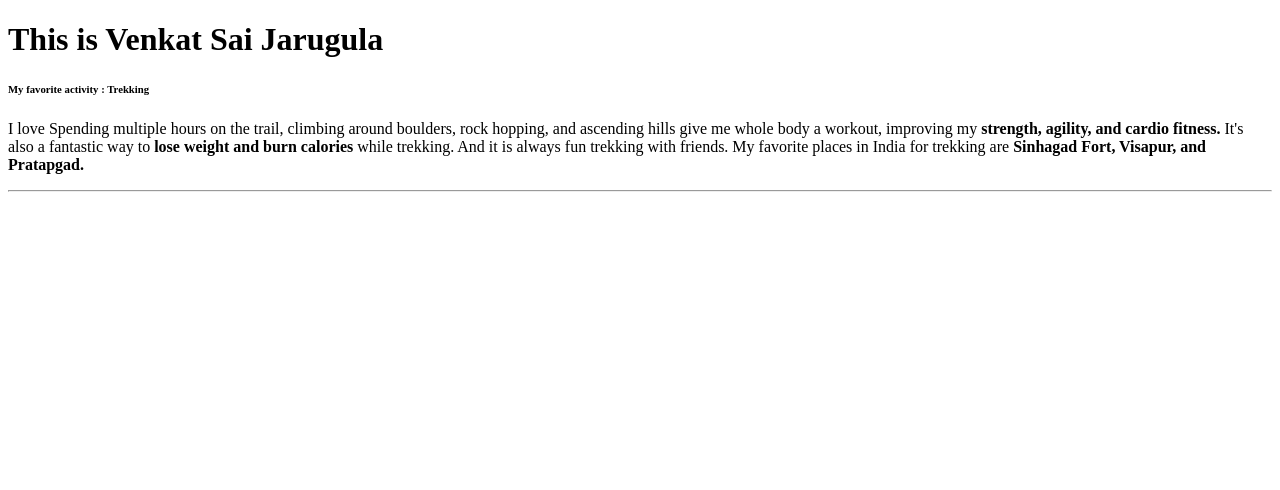
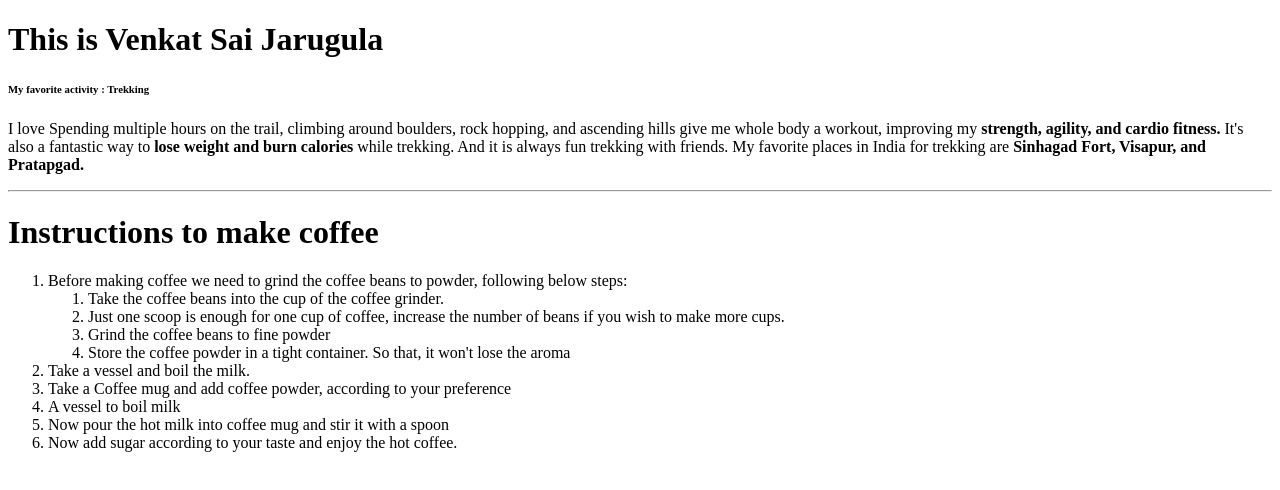
Before and after one commit to 44-563-Web-Apps-S21/webapps-s21-assignment-3-jarugulavenkat7, a plain HTML site: page index.html in a window 1280 px wide. Drawn offline with Linux system fonts and the light colour scheme.

Commit message:
Added orderlist changes

```diff
--- a/index.html
+++ b/index.html
@@ -14,5 +14,22 @@
         <b>Sinhagad Fort, Visapur, and Pratapgad.</b>
         </p>
         <hr>
+        <h1> Instructions to make coffee </h1>
+        <ol>
+            <li> Before making coffee we need to grind the coffee beans to powder, following below steps:
+                <ol>
+                    <li>Take the coffee beans into the cup of the coffee grinder.</li>
+                    <li>Just one scoop is enough for one cup of coffee, increase the number of beans if you wish to make more cups.</li>
+                    <li>Grind the coffee beans to fine powder</li>
+                    <li>Store the coffee powder in a tight container. So that, it won't lose the aroma</li>
+                </ol>
+            </li>
+            <li> Take a vessel and boil the milk. </li>
+            <li> Take a Coffee mug and add coffee powder, according to your preference </li>
+            <li> A vessel to boil milk </li>
+            <li> Now pour the hot milk into coffee mug and stir it with a spoon </li>
+            <li> Now add sugar according to your taste and enjoy the hot coffee. </li>
+        </ol>
+
     </body>
 </html>
```
Lines whose indentation alone changed are shown as unchanged.
